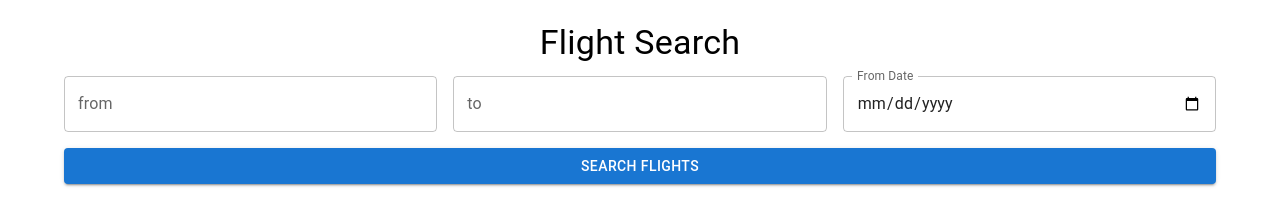
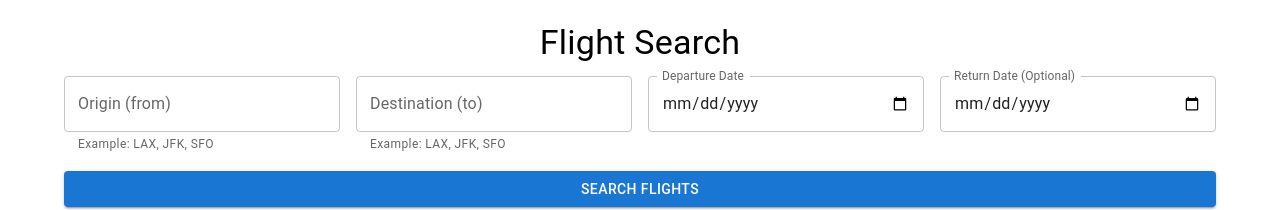
Before and after one commit to KShilina/google-flights-clone, a React (Create React App) app: page / in a window 1280 px wide. Shown: the part 310-520 px from the top of the page. Built offline with nearby package versions, Linux system fonts and the light colour scheme; no server answers.

Commit message:
add return date logic

```diff
--- a/src/components/search/SearchForm.jsx
+++ b/src/components/search/SearchForm.jsx
@@ -1,50 +1,89 @@
 import React, { useState } from 'react';
-import { TextField, Button, Grid } from '@mui/material';
+import { TextField, Button, Grid, Typography } from '@mui/material';
 
 const SearchForm = ({ onSearch }) => {
   const [originSkyId, setOriginSkyId] = useState('');
   const [destinationSkyId, setDestinationSkyId] = useState('');
   const [fromDate, setFromDate] = useState('');
+  const [returnDate, setReturnDate] = useState('');
+  const [error, setError] = useState('');
+
+  const isValidIATAFormat = (input) => /^[A-Z]{3}$/i.test(input);
 
   const handleSubmit = (e) => {
     e.preventDefault();
-    if (!originSkyId || !destinationSkyId || !fromDate) {
-      alert('Please fill out all fields.');
+
+    setError('');
+
+    // Check input format for IATA code (three letters)
+    if (!isValidIATAFormat(originSkyId)) {
+      setError('Please enter a valid IATA airport code for Origin (e.g., LAX, JFK).');
       return;
     }
 
-    onSearch({ originSkyId, destinationSkyId, fromDate });
+    if (!isValidIATAFormat(destinationSkyId)) {
+      setError('Please enter a valid IATA airport code for Destination (e.g., LAX, JFK).');
+      return;
+    }
+
+    if (!fromDate) {
+      setError('Please select a departure date.');
+      return;
+    }
+
+    // Call the onSearch handler if validation passes
+    onSearch({ originSkyId: originSkyId.toUpperCase(), destinationSkyId: destinationSkyId.toUpperCase(), fromDate, returnDate });
   };
-
-
 
   return (
     <form onSubmit={handleSubmit}>
       <Grid container spacing={2}>
-        <Grid item xs={12} md={4}>
+        <Grid item xs={12} md={3}>
           <TextField
-            label="from"
+            label="Origin (from)"
             fullWidth
             value={originSkyId}
             onChange={(e) => setOriginSkyId(e.target.value)}
+            error={!!error && error.includes('Origin')}
+            helperText={
+              !!error && error.includes('Origin')
+                ? error
+                : 'Example: LAX, JFK, SFO'
+            }
           />
         </Grid>
-        <Grid item xs={12} md={4}>
+        <Grid item xs={12} md={3}>
           <TextField
-            label="to"
+            label="Destination (to)"
             fullWidth
             value={destinationSkyId}
             onChange={(e) => setDestinationSkyId(e.target.value)}
+            error={!!error && error.includes('Destination')}
+            helperText={
+              !!error && error.includes('Destination')
+                ? error
+                : 'Example: LAX, JFK, SFO'
+            }
           />
         </Grid>
-        <Grid item xs={12} md={4}>
+        <Grid item xs={12} md={3}>
           <TextField
-            label="From Date"
+            label="Departure Date"
             type="date"
             fullWidth
             InputLabelProps={{ shrink: true }}
             value={fromDate}
             onChange={(e) => setFromDate(e.target.value)}
+          />
+        </Grid>
+        <Grid item xs={12} md={3}>
+          <TextField
+            label="Return Date (Optional)"
+            type="date"
+            fullWidth
+            InputLabelProps={{ shrink: true }}
+            value={returnDate}
+            onChange={(e) => setReturnDate(e.target.value)}
           />
         </Grid>
         <Grid item xs={12}>
@@ -53,6 +92,17 @@ const SearchForm = ({ onSearch }) => {
           </Button>
         </Grid>
       </Grid>
+
+      {/* Global Error Message */}
+      {error && (
+        <Typography
+          variant="body1"
+          color="error"
+          style={{ marginTop: '10px', textAlign: 'center' }}
+        >
+          {error}
+        </Typography>
+      )}
     </form>
   );
 };
```
